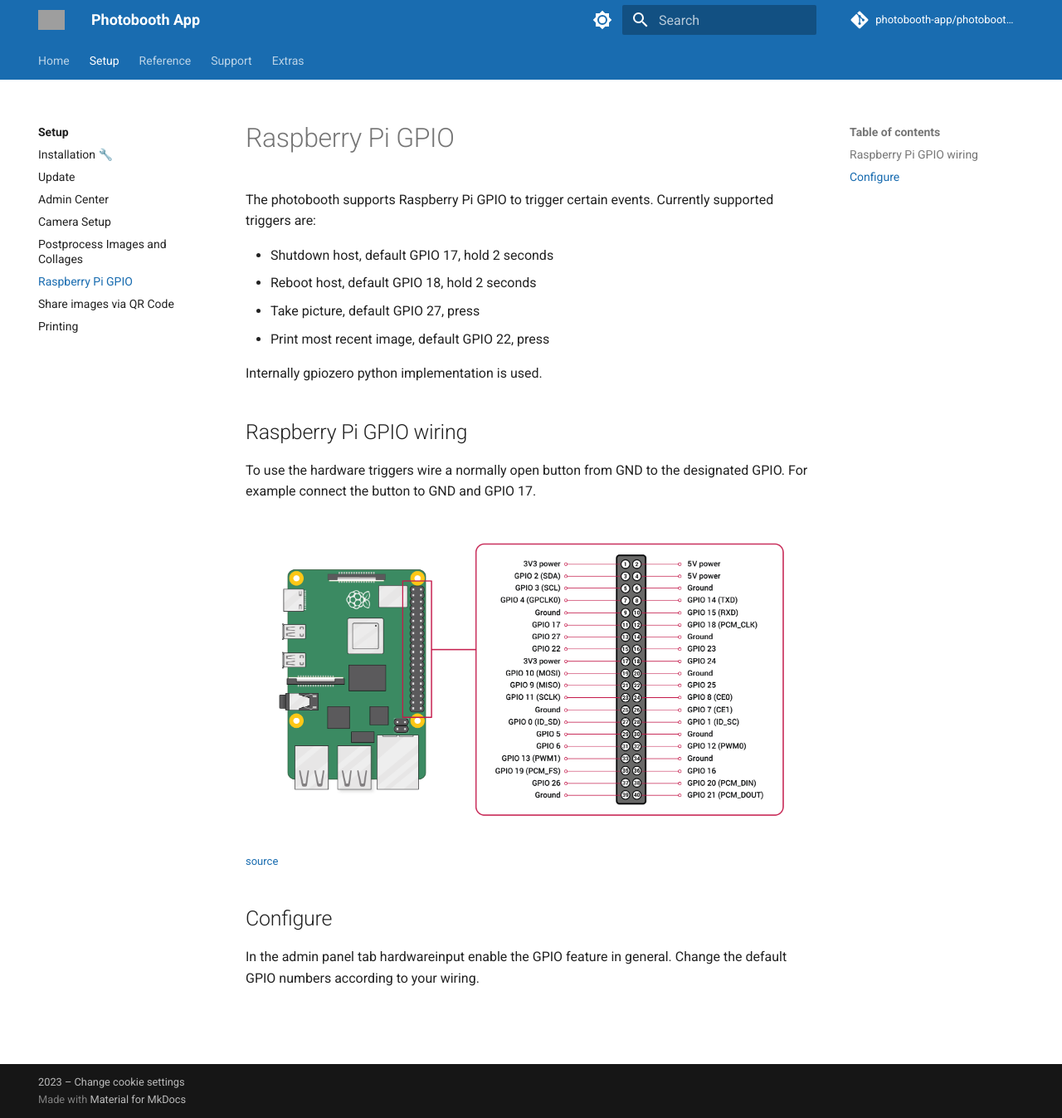
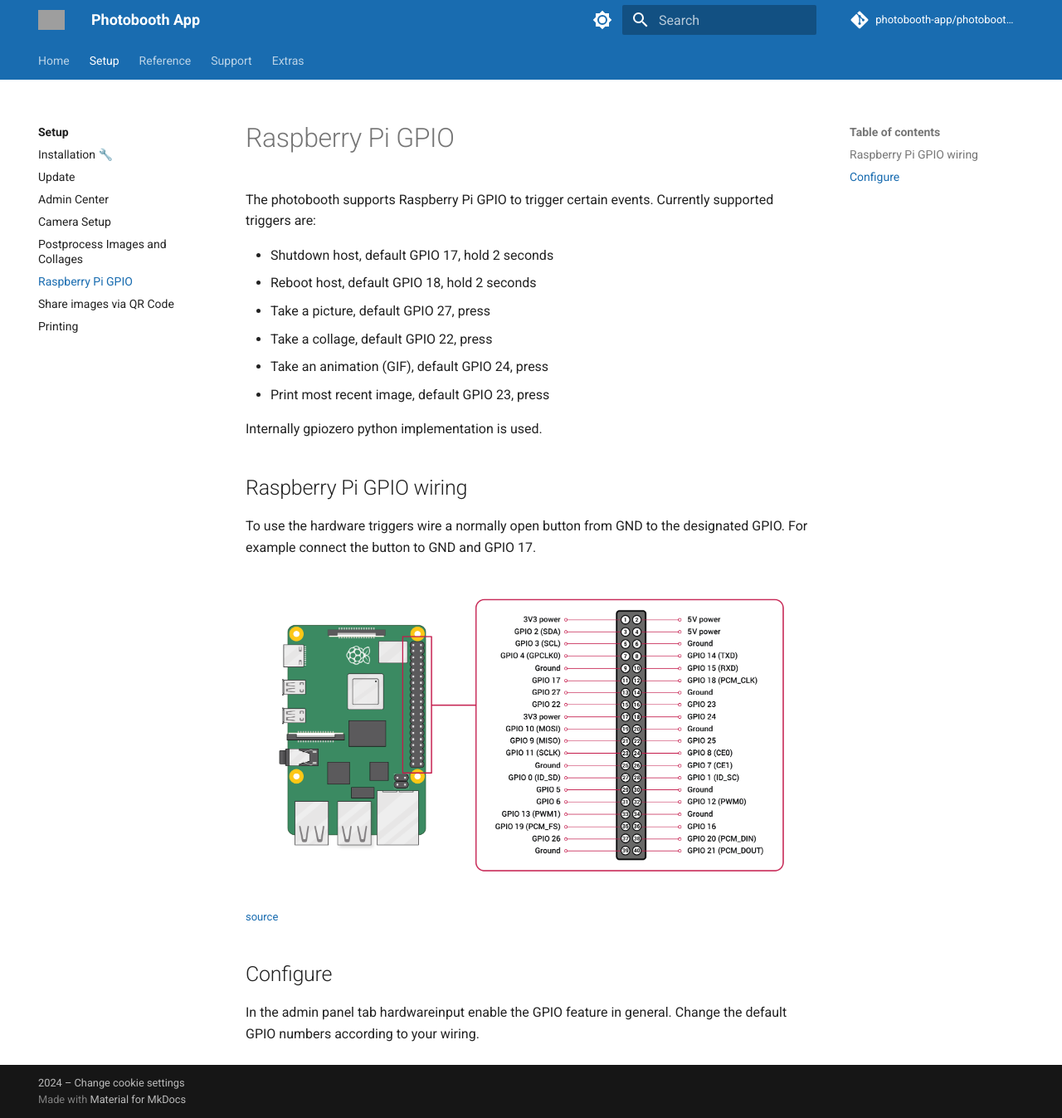
Before and after one commit to photobooth-app/photobooth-docs, an MkDocs documentation site: the page built from docs/setup/gpio.md, in a window 1280 px wide and 1347 px high. Shown: the whole window at 83% size. Built offline with MkDocs 1.6.1 and Material for MkDocs 9.7.7, drawn with Linux system fonts in a browser that asks for light colours; comment, search, counter and statistics services are not loaded; grey boxes are pictures that could not be loaded.

Commit message:
update docs

```diff
--- a/docs/setup/gpio.md
+++ b/docs/setup/gpio.md
@@ -5,8 +5,10 @@
 
 - Shutdown host, default GPIO 17, hold 2 seconds
 - Reboot host, default GPIO 18, hold 2 seconds
-- Take picture, default GPIO 27, press
-- Print most recent image, default GPIO 22, press
+- Take a picture, default GPIO 27, press
+- Take a collage, default GPIO 22, press
+- Take an animation (GIF), default GPIO 24, press
+- Print most recent image, default GPIO 23, press
 
 Internally gpiozero python implementation is used.
 
--- a/mkdocs.yml
+++ b/mkdocs.yml
@@ -38,6 +38,9 @@
   - pymdownx.caret
   - pymdownx.mark
   - pymdownx.tilde
+  - pymdownx.emoji:
+      emoji_index: !!python/name:material.extensions.emoji.twemoji
+      emoji_generator: !!python/name:material.extensions.emoji.to_svg
   - attr_list
   - md_in_html
   - admonition
@@ -52,7 +55,7 @@
   - glightbox
 
 copyright: >
-  2023 – <a href="#__consent">Change cookie settings</a>
+  2024 – <a href="#__consent">Change cookie settings</a>
 
 extra:
   consent:
```
Also changed, not shown: docs/download.md (+4 -4 lines), docs/index.md (+61 -13 lines), .markdownlint.json, docs/image.png (added).
